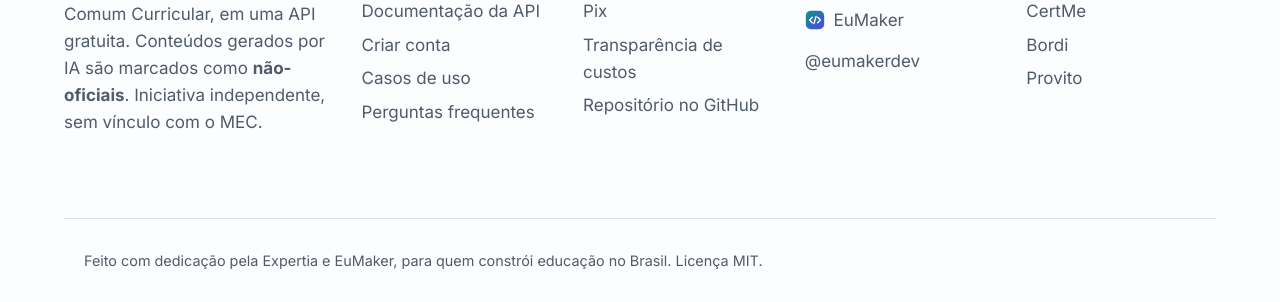
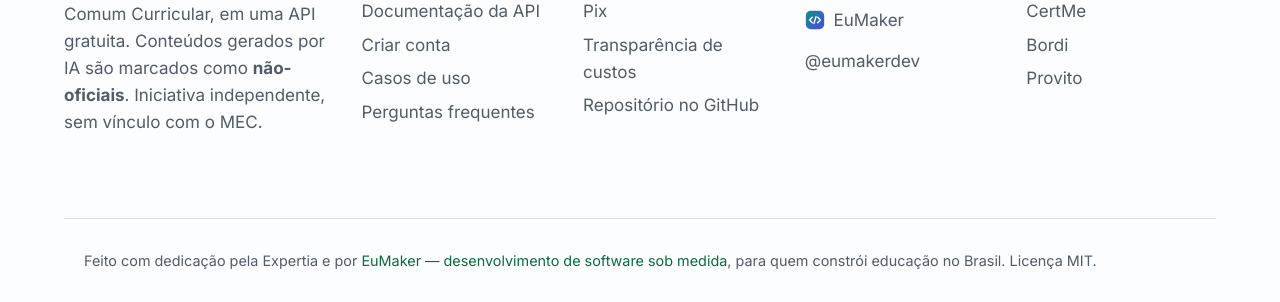
Before and after one commit to eumakerdev/bncc_api, a FastAPI app: page / in a window 1280 px wide. Shown: the part 5766-6068 px from the top of the page. Run offline with FastAPI, Linux system fonts and the light colour scheme.

Commit message:
feat(web): crédito EuMaker e CTA apontam para o serviço de desenvolvimento
- Rodapé (base.html): "Feito com dedicação pela Expertia e por EuMaker —
  desenvolvimento de software sob medida", linkando
  eumaker.dev/servicos/desenvolvimento/ (dofollow, rel=noopener). O link de
  marca "EuMaker" da coluna "Feito por" continua na home.
- Painel do portal: CTA "Precisa de uma integração sob medida com a BNCC?
  Fale com o EuMaker", para a mesma página.

As páginas de habilidade não ganham link no conteúdo; só o rodapé comum.

Co-Authored-By: Claude Opus 5.5 <noreply@anthropic.com>

```diff
--- a/app/web/templates/base.html
+++ b/app/web/templates/base.html
@@ -135,7 +135,9 @@
       </div>
     </div>
     <div class="container footer-bottom">
-      <p class="muted">Feito com dedicação pela Expertia e EuMaker, para quem constrói educação no Brasil. Licença MIT.
+      <p class="muted">Feito com dedicação pela Expertia e por
+        <a href="https://eumaker.dev/servicos/desenvolvimento/" rel="noopener">EuMaker — desenvolvimento de software sob medida</a>,
+        para quem constrói educação no Brasil. Licença MIT.
       </p>
     </div>
   </footer>
--- a/app/web/templates/portal/dashboard.html
+++ b/app/web/templates/portal/dashboard.html
@@ -246,6 +246,11 @@
         </div>
         {% endif %}
       </section>
+
+      <p class="notice">
+        Precisa de uma integração sob medida com a BNCC?
+        <a href="https://eumaker.dev/servicos/desenvolvimento/" rel="noopener">Fale com o EuMaker</a>.
+      </p>
     </div>
   </div>
 </div>
```
